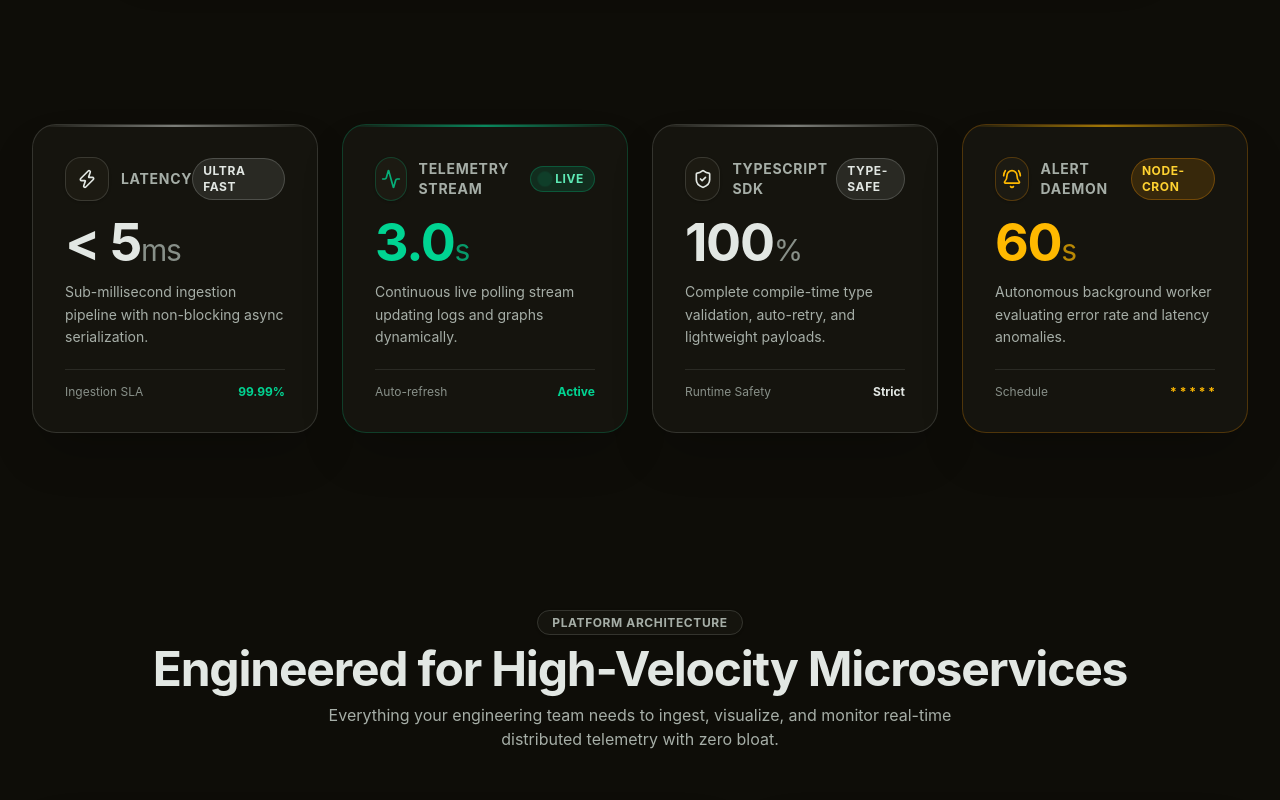
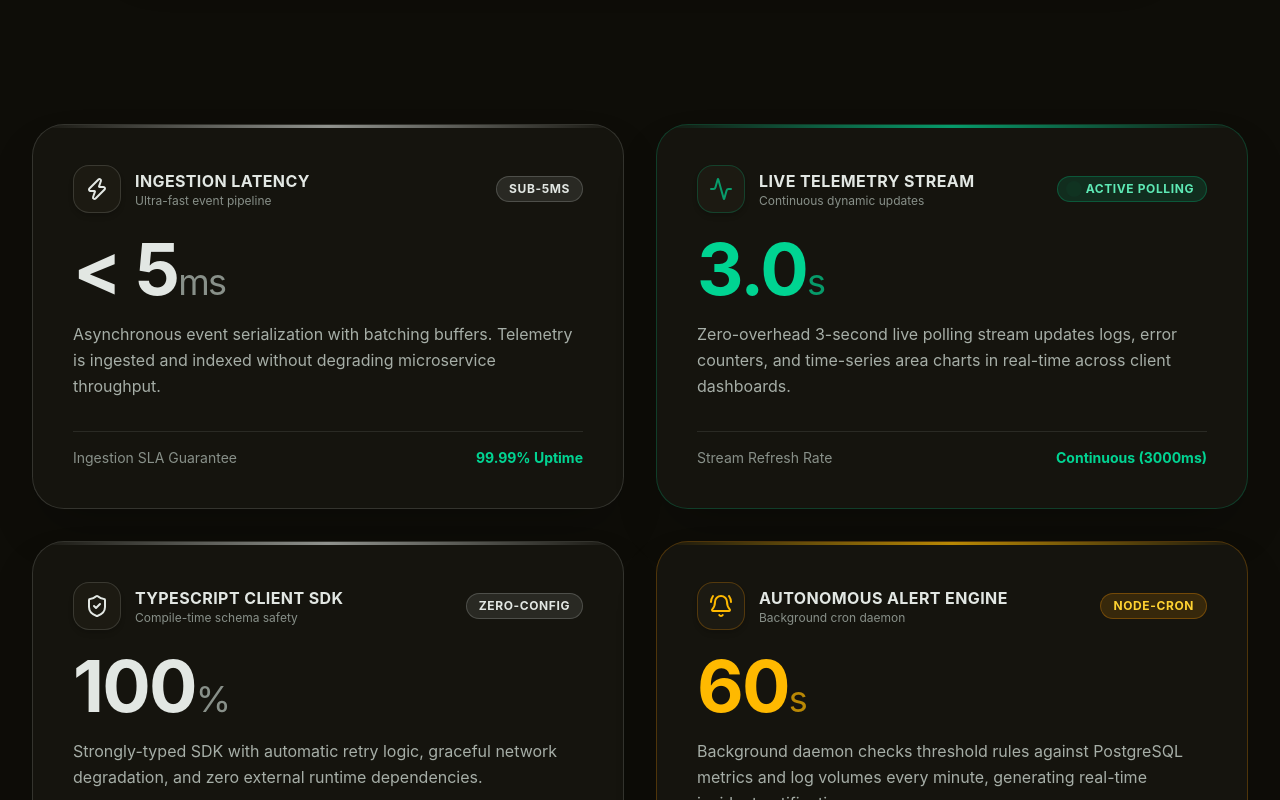
Before and after one commit to sumit-75/PulseLens, a Next.js app: page / in a window 1280 px wide. Shown: the part 960-1760 px from the top of the page. Built offline with nearby package versions, Linux system fonts and the light colour scheme; a web font is replaced by a local one.

Commit message:
style(landing): expand telemetry performance metric blocks into wide spacious 2-column cards with large typography and padding

```diff
--- a/src/app/page.tsx
+++ b/src/app/page.tsx
@@ -277,144 +277,156 @@ npm run simulate
         </div>
       </section>
 
-      {/* High-Performance Telemetry Engine Metrics Grid (Enlarged) */}
+      {/* High-Performance Telemetry Engine Metrics Grid (Extra Large Blocks) */}
       <section className="relative z-10 py-16 sm:py-24 px-4 sm:px-6 lg:px-8 max-w-7xl mx-auto">
-        <div className="grid grid-cols-1 sm:grid-cols-2 lg:grid-cols-4 gap-5 sm:gap-6">
+        <div className="grid grid-cols-1 md:grid-cols-2 gap-6 sm:gap-8">
           {/* Card 1: Ingestion Latency */}
-          <div className="relative group rounded-3xl border border-[#e2e7e3]/15 bg-[#15140e] p-7 sm:p-8 backdrop-blur-xl shadow-2xl hover:border-[#e2e7e3]/35 transition-all hover:scale-[1.02] flex flex-col justify-between min-h-[270px] overflow-hidden">
+          <div className="relative group rounded-[32px] border border-[#e2e7e3]/15 bg-[#15140e] p-8 sm:p-10 backdrop-blur-xl shadow-2xl hover:border-[#e2e7e3]/35 transition-all hover:scale-[1.01] flex flex-col justify-between min-h-[300px] overflow-hidden">
             {/* Top Accent Light */}
-            <div className="absolute top-0 left-0 right-0 h-[2.5px] bg-gradient-to-r from-transparent via-[#e2e7e3]/50 to-transparent" />
+            <div className="absolute top-0 left-0 right-0 h-[3px] bg-gradient-to-r from-transparent via-[#e2e7e3]/60 to-transparent" />
 
             <div>
-              <div className="flex items-center justify-between mb-4">
-                <div className="flex items-center gap-3">
-                  <div className="h-11 w-11 rounded-2xl bg-[#1c1a12] border border-[#e2e7e3]/15 flex items-center justify-center text-[#e2e7e3] shadow-sm">
-                    <Zap className="h-5 w-5 text-[#e2e7e3]" />
+              <div className="flex items-center justify-between mb-5">
+                <div className="flex items-center gap-3.5">
+                  <div className="h-12 w-12 rounded-2xl bg-[#1c1a12] border border-[#e2e7e3]/15 flex items-center justify-center text-[#e2e7e3] shadow-md">
+                    <Zap className="h-6 w-6 text-[#e2e7e3]" />
                   </div>
-                  <span className="text-xs sm:text-sm font-bold text-[#a6aea7] tracking-wider uppercase">
-                    Latency
-                  </span>
+                  <div>
+                    <span className="text-sm sm:text-base font-bold text-[#e2e7e3] tracking-wide uppercase">
+                      Ingestion Latency
+                    </span>
+                    <p className="text-xs text-[#889089]">Ultra-fast event pipeline</p>
+                  </div>
                 </div>
-                <span className="text-xs font-mono font-bold uppercase tracking-wider bg-[#e2e7e3]/10 text-[#e2e7e3] border border-[#e2e7e3]/20 px-2.5 py-1 rounded-full">
-                  Ultra Fast
+                <span className="text-xs font-mono font-bold uppercase tracking-wider bg-[#e2e7e3]/10 text-[#e2e7e3] border border-[#e2e7e3]/20 px-3 py-1 rounded-full">
+                  Sub-5ms
                 </span>
               </div>
 
-              <div className="text-4xl sm:text-5xl lg:text-[52px] font-bold font-mono text-[#e2e7e3] tracking-tight my-2">
-                &lt; 5<span className="text-2xl sm:text-3xl font-normal text-[#889089]">ms</span>
+              <div className="text-5xl sm:text-6xl lg:text-7xl font-bold font-mono text-[#e2e7e3] tracking-tight my-4">
+                &lt; 5<span className="text-3xl sm:text-4xl font-normal text-[#889089]">ms</span>
               </div>
 
-              <p className="text-sm text-[#a6aea7] mt-3 font-normal leading-relaxed">
-                Sub-millisecond ingestion pipeline with non-blocking async serialization.
+              <p className="text-sm sm:text-base text-[#a6aea7] font-normal leading-relaxed">
+                Asynchronous event serialization with batching buffers. Telemetry is ingested and indexed without degrading microservice throughput.
               </p>
             </div>
 
-            <div className="mt-5 pt-3.5 border-t border-[#e2e7e3]/10 flex items-center justify-between text-xs font-mono text-[#889089]">
-              <span>Ingestion SLA</span>
-              <span className="text-emerald-400 font-bold">99.99%</span>
+            <div className="mt-8 pt-4 border-t border-[#e2e7e3]/10 flex items-center justify-between text-xs sm:text-sm font-mono text-[#889089]">
+              <span>Ingestion SLA Guarantee</span>
+              <span className="text-emerald-400 font-bold">99.99% Uptime</span>
             </div>
           </div>
 
           {/* Card 2: Real-time Polling Stream */}
-          <div className="relative group rounded-3xl border border-emerald-500/25 bg-[#15140e] p-7 sm:p-8 backdrop-blur-xl shadow-2xl hover:border-emerald-500/40 transition-all hover:scale-[1.02] flex flex-col justify-between min-h-[270px] overflow-hidden">
-            <div className="absolute top-0 left-0 right-0 h-[2.5px] bg-gradient-to-r from-transparent via-emerald-400/60 to-transparent" />
+          <div className="relative group rounded-[32px] border border-emerald-500/25 bg-[#15140e] p-8 sm:p-10 backdrop-blur-xl shadow-2xl hover:border-emerald-500/40 transition-all hover:scale-[1.01] flex flex-col justify-between min-h-[300px] overflow-hidden">
+            <div className="absolute top-0 left-0 right-0 h-[3px] bg-gradient-to-r from-transparent via-emerald-400/70 to-transparent" />
 
             <div>
-              <div className="flex items-center justify-between mb-4">
-                <div className="flex items-center gap-3">
-                  <div className="h-11 w-11 rounded-2xl bg-[#1c1a12] border border-emerald-500/25 flex items-center justify-center text-emerald-400 shadow-sm">
-                    <Activity className="h-5 w-5 animate-pulse" />
+              <div className="flex items-center justify-between mb-5">
+                <div className="flex items-center gap-3.5">
+                  <div className="h-12 w-12 rounded-2xl bg-[#1c1a12] border border-emerald-500/25 flex items-center justify-center text-emerald-400 shadow-md">
+                    <Activity className="h-6 w-6 animate-pulse" />
                   </div>
-                  <span className="text-xs sm:text-sm font-bold text-[#a6aea7] tracking-wider uppercase">
-                    Telemetry Stream
-                  </span>
+                  <div>
+                    <span className="text-sm sm:text-base font-bold text-[#e2e7e3] tracking-wide uppercase">
+                      Live Telemetry Stream
+                    </span>
+                    <p className="text-xs text-[#889089]">Continuous dynamic updates</p>
+                  </div>
                 </div>
-                <span className="text-xs font-mono font-bold uppercase tracking-wider bg-emerald-500/15 text-emerald-300 border border-emerald-500/30 px-2.5 py-1 rounded-full flex items-center gap-1.5">
+                <span className="text-xs font-mono font-bold uppercase tracking-wider bg-emerald-500/15 text-emerald-300 border border-emerald-500/30 px-3 py-1 rounded-full flex items-center gap-2">
                   <span className="h-2 w-2 rounded-full bg-emerald-400 animate-ping" />
-                  Live
+                  Active Polling
                 </span>
               </div>
 
-              <div className="text-4xl sm:text-5xl lg:text-[52px] font-bold font-mono text-emerald-400 tracking-tight my-2">
-                3.0<span className="text-2xl sm:text-3xl font-normal text-emerald-400/70">s</span>
+              <div className="text-5xl sm:text-6xl lg:text-7xl font-bold font-mono text-emerald-400 tracking-tight my-4">
+                3.0<span className="text-3xl sm:text-4xl font-normal text-emerald-400/70">s</span>
               </div>
 
-              <p className="text-sm text-[#a6aea7] mt-3 font-normal leading-relaxed">
-                Continuous live polling stream updating logs and graphs dynamically.
+              <p className="text-sm sm:text-base text-[#a6aea7] font-normal leading-relaxed">
+                Zero-overhead 3-second live polling stream updates logs, error counters, and time-series area charts in real-time across client dashboards.
               </p>
             </div>
 
-            <div className="mt-5 pt-3.5 border-t border-[#e2e7e3]/10 flex items-center justify-between text-xs font-mono text-[#889089]">
-              <span>Auto-refresh</span>
-              <span className="text-emerald-400 font-bold">Active</span>
+            <div className="mt-8 pt-4 border-t border-[#e2e7e3]/10 flex items-center justify-between text-xs sm:text-sm font-mono text-[#889089]">
+              <span>Stream Refresh Rate</span>
+              <span className="text-emerald-400 font-bold">Continuous (3000ms)</span>
             </div>
           </div>
 
           {/* Card 3: Type Safety & SDK */}
-          <div className="relative group rounded-3xl border border-[#e2e7e3]/15 bg-[#15140e] p-7 sm:p-8 backdrop-blur-xl shadow-2xl hover:border-[#e2e7e3]/35 transition-all hover:scale-[1.02] flex flex-col justify-between min-h-[270px] overflow-hidden">
-            <div className="absolute top-0 left-0 right-0 h-[2.5px] bg-gradient-to-r from-transparent via-[#e2e7e3]/50 to-transparent" />
+          <div className="relative group rounded-[32px] border border-[#e2e7e3]/15 bg-[#15140e] p-8 sm:p-10 backdrop-blur-xl shadow-2xl hover:border-[#e2e7e3]/35 transition-all hover:scale-[1.01] flex flex-col justify-between min-h-[300px] overflow-hidden">
+            <div className="absolute top-0 left-0 right-0 h-[3px] bg-gradient-to-r from-transparent via-[#e2e7e3]/60 to-transparent" />
 
             <div>
-              <div className="flex items-center justify-between mb-4">
-                <div className="flex items-center gap-3">
-                  <div className="h-11 w-11 rounded-2xl bg-[#1c1a12] border border-[#e2e7e3]/15 flex items-center justify-center text-[#e2e7e3] shadow-sm">
-                    <ShieldCheck className="h-5 w-5 text-[#e2e7e3]" />
+              <div className="flex items-center justify-between mb-5">
+                <div className="flex items-center gap-3.5">
+                  <div className="h-12 w-12 rounded-2xl bg-[#1c1a12] border border-[#e2e7e3]/15 flex items-center justify-center text-[#e2e7e3] shadow-md">
+                    <ShieldCheck className="h-6 w-6 text-[#e2e7e3]" />
                   </div>
-                  <span className="text-xs sm:text-sm font-bold text-[#a6aea7] tracking-wider uppercase">
-                    TypeScript SDK
-                  </span>
+                  <div>
+                    <span className="text-sm sm:text-base font-bold text-[#e2e7e3] tracking-wide uppercase">
+                      TypeScript Client SDK
+                    </span>
+                    <p className="text-xs text-[#889089]">Compile-time schema safety</p>
+                  </div>
                 </div>
-                <span className="text-xs font-mono font-bold uppercase tracking-wider bg-[#e2e7e3]/10 text-[#e2e7e3] border border-[#e2e7e3]/20 px-2.5 py-1 rounded-full">
-                  Type-Safe
+                <span className="text-xs font-mono font-bold uppercase tracking-wider bg-[#e2e7e3]/10 text-[#e2e7e3] border border-[#e2e7e3]/20 px-3 py-1 rounded-full">
+                  Zero-Config
                 </span>
               </div>
 
-              <div className="text-4xl sm:text-5xl lg:text-[52px] font-bold font-mono text-[#e2e7e3] tracking-tight my-2">
-                100<span className="text-2xl sm:text-3xl font-normal text-[#889089]">%</span>
+              <div className="text-5xl sm:text-6xl lg:text-7xl font-bold font-mono text-[#e2e7e3] tracking-tight my-4">
+                100<span className="text-3xl sm:text-4xl font-normal text-[#889089]">%</span>
               </div>
 
-              <p className="text-sm text-[#a6aea7] mt-3 font-normal leading-relaxed">
-                Complete compile-time type validation, auto-retry, and lightweight payloads.
+              <p className="text-sm sm:text-base text-[#a6aea7] font-normal leading-relaxed">
+                Strongly-typed SDK with automatic retry logic, graceful network degradation, and zero external runtime dependencies.
               </p>
             </div>
 
-            <div className="mt-5 pt-3.5 border-t border-[#e2e7e3]/10 flex items-center justify-between text-xs font-mono text-[#889089]">
-              <span>Runtime Safety</span>
-              <span className="text-[#e2e7e3] font-bold">Strict</span>
+            <div className="mt-8 pt-4 border-t border-[#e2e7e3]/10 flex items-center justify-between text-xs sm:text-sm font-mono text-[#889089]">
+              <span>Runtime Validation</span>
+              <span className="text-[#e2e7e3] font-bold">Strict Type Checking</span>
             </div>
           </div>
 
           {/* Card 4: Background Cron Engine */}
-          <div className="relative group rounded-3xl border border-amber-500/25 bg-[#15140e] p-7 sm:p-8 backdrop-blur-xl shadow-2xl hover:border-amber-500/40 transition-all hover:scale-[1.02] flex flex-col justify-between min-h-[270px] overflow-hidden">
-            <div className="absolute top-0 left-0 right-0 h-[2.5px] bg-gradient-to-r from-transparent via-amber-400/60 to-transparent" />
+          <div className="relative group rounded-[32px] border border-amber-500/25 bg-[#15140e] p-8 sm:p-10 backdrop-blur-xl shadow-2xl hover:border-amber-500/40 transition-all hover:scale-[1.01] flex flex-col justify-between min-h-[300px] overflow-hidden">
+            <div className="absolute top-0 left-0 right-0 h-[3px] bg-gradient-to-r from-transparent via-amber-400/70 to-transparent" />
 
             <div>
-              <div className="flex items-center justify-between mb-4">
-                <div className="flex items-center gap-3">
-                  <div className="h-11 w-11 rounded-2xl bg-[#1c1a12] border border-amber-500/25 flex items-center justify-center text-amber-400 shadow-sm">
-                    <BellRing className="h-5 w-5" />
+              <div className="flex items-center justify-between mb-5">
+                <div className="flex items-center gap-3.5">
+                  <div className="h-12 w-12 rounded-2xl bg-[#1c1a12] border border-amber-500/25 flex items-center justify-center text-amber-400 shadow-md">
+                    <BellRing className="h-6 w-6" />
                   </div>
-                  <span className="text-xs sm:text-sm font-bold text-[#a6aea7] tracking-wider uppercase">
-                    Alert Daemon
-                  </span>
+                  <div>
+                    <span className="text-sm sm:text-base font-bold text-[#e2e7e3] tracking-wide uppercase">
+                      Autonomous Alert Engine
+                    </span>
+                    <p className="text-xs text-[#889089]">Background cron daemon</p>
+                  </div>
                 </div>
-                <span className="text-xs font-mono font-bold uppercase tracking-wider bg-amber-500/15 text-amber-300 border border-amber-500/30 px-2.5 py-1 rounded-full">
+                <span className="text-xs font-mono font-bold uppercase tracking-wider bg-amber-500/15 text-amber-300 border border-amber-500/30 px-3 py-1 rounded-full">
                   node-cron
                 </span>
               </div>
 
-              <div className="text-4xl sm:text-5xl lg:text-[52px] font-bold font-mono text-amber-400 tracking-tight my-2">
-                60<span className="text-2xl sm:text-3xl font-normal text-amber-400/70">s</span>
+              <div className="text-5xl sm:text-6xl lg:text-7xl font-bold font-mono text-amber-400 tracking-tight my-4">
+                60<span className="text-3xl sm:text-4xl font-normal text-amber-400/70">s</span>
               </div>
 
-              <p className="text-sm text-[#a6aea7] mt-3 font-normal leading-relaxed">
-                Autonomous background worker evaluating error rate and latency anomalies.
+              <p className="text-sm sm:text-base text-[#a6aea7] font-normal leading-relaxed">
+                Background daemon checks threshold rules against PostgreSQL metrics and log volumes every minute, generating real-time incident notifications.
               </p>
             </div>
 
-            <div className="mt-5 pt-3.5 border-t border-[#e2e7e3]/10 flex items-center justify-between text-xs font-mono text-[#889089]">
-              <span>Schedule</span>
-              <span className="text-amber-400 font-bold">* * * * *</span>
+            <div className="mt-8 pt-4 border-t border-[#e2e7e3]/10 flex items-center justify-between text-xs sm:text-sm font-mono text-[#889089]">
+              <span>Daemon Schedule</span>
+              <span className="text-amber-400 font-bold">* * * * * (Every 60s)</span>
             </div>
           </div>
         </div>
```
